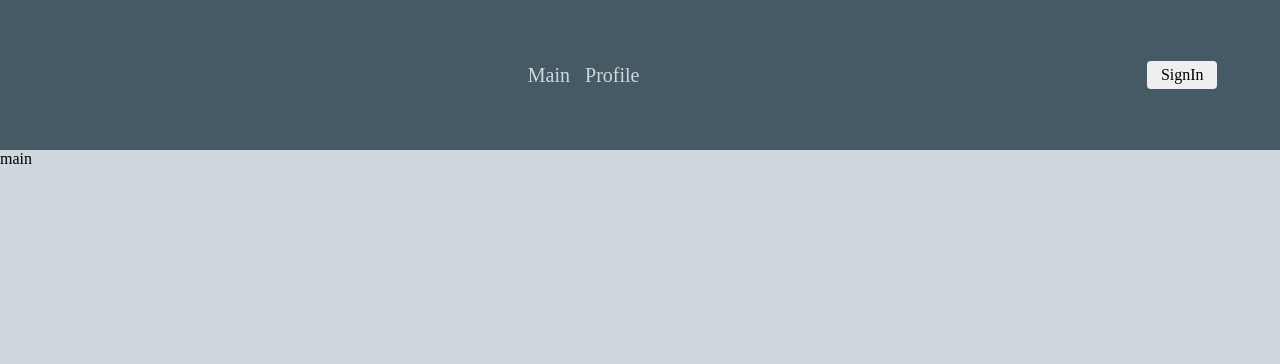
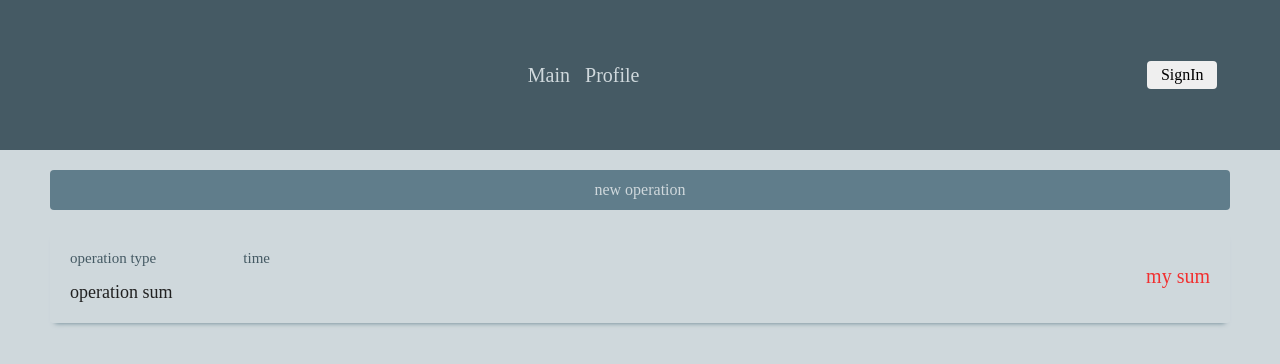
Before and after one commit to Andrew1996-la/budgetWise, a React (Vite) app: page / in a window 1280 px wide. Shown: the top 364 px of the page. Built offline with nearby package versions, Linux system fonts and the light colour scheme; a web font is replaced by a local one.

Commit message:
создан компонент отображения операции

```diff
--- a/src/App.module.css
+++ b/src/App.module.css
@@ -7,4 +7,5 @@
     min-width: 100%;
     min-height: calc(100% - 150px);
     background-color: var(--light-primary-color);
+    padding: 20px 50px;
 }
--- a/src/colors.css
+++ b/src/colors.css
@@ -2,8 +2,10 @@
     --dark-primary-color: #455a64;
     --light-primary-color: #cfd8dc;
     --primary-color: #607d8b;
-    --accent-color: #795548;
+    --accent-color: #8ad6f8;
     --primary-text: #212121;
     --secondary-text: #757575;
-    --devider-color: #BDBDBD;
+    --devider-color: #bdbdbd;
+    --minus-color: #dd1515;
+    --plus-color: #26bd19;
 }
--- /dev/null
+++ b/src/components/Operation/Operation.tsx
@@ -0,0 +1,19 @@
+import styles from './operation.module.css';
+
+const Operation = () => {
+    return (
+        <div className={styles.operation}>
+            <div className={styles.operationWrapper}>
+                <div className={styles.operationInfo}>
+                    <div className={styles.operationType}>operation type</div>
+                    <div className={styles.operationTime}>time</div>
+                </div>
+                <div className={styles.operationSum}>operation sum</div>
+            </div>
+
+            <div className={styles.totalSum}>my sum</div>
+        </div>
+    );
+};
+
+export default Operation;
--- /dev/null
+++ b/src/components/Operation/operation.module.css
@@ -0,0 +1,34 @@
+@import url('../../colors.css');
+
+.operation {
+    display: flex;
+    padding: 20px;
+    justify-content: space-between;
+    box-shadow: 0px 5px 5px -5px var(--primary-color);;
+    border-radius: 3px;
+    color: var(--primary-text);
+}
+
+.operationWrapper {
+    display: flex;
+    flex-direction: column;
+    gap: 15px;
+}
+
+.operationInfo {
+    display: flex;
+    justify-content: space-between;
+    width: 200px;
+    color: var(--dark-primary-color);
+    font-size: 15px;
+}
+
+.operationSum {
+    font-size: 18px;
+}
+
+.totalSum {
+    align-self: center;
+    color: rgb(241, 48, 48);
+    font-size: 20px;
+}
--- a/src/pages/Main/Main.tsx
+++ b/src/pages/Main/Main.tsx
@@ -1,5 +1,13 @@
+import Operation from '../../components/Operation/Operation';
+import styles from './main.module.css';
+
 const Main = () => {
-    return <>main</>
-}
+    return (
+        <>
+            <button className={styles.newOperationBtn}>new operation</button>
+            <Operation />
+        </>
+    );
+};
 
-export default Main
+export default Main;
--- /dev/null
+++ b/src/pages/Main/main.module.css
@@ -0,0 +1,12 @@
+.newOperationBtn {
+    width: 100%;
+    height: 40px;
+    padding: 5px 12px;
+    background-color: var(--primary-color);
+    border: none;
+    border-radius: 4px;
+    cursor: pointer;
+    font-size: 16px;
+    color: var(--light-primary-color);
+    margin-bottom: 20px;
+}
```
Also changed, not shown: src/types.ts (added, +42 -0 lines).
